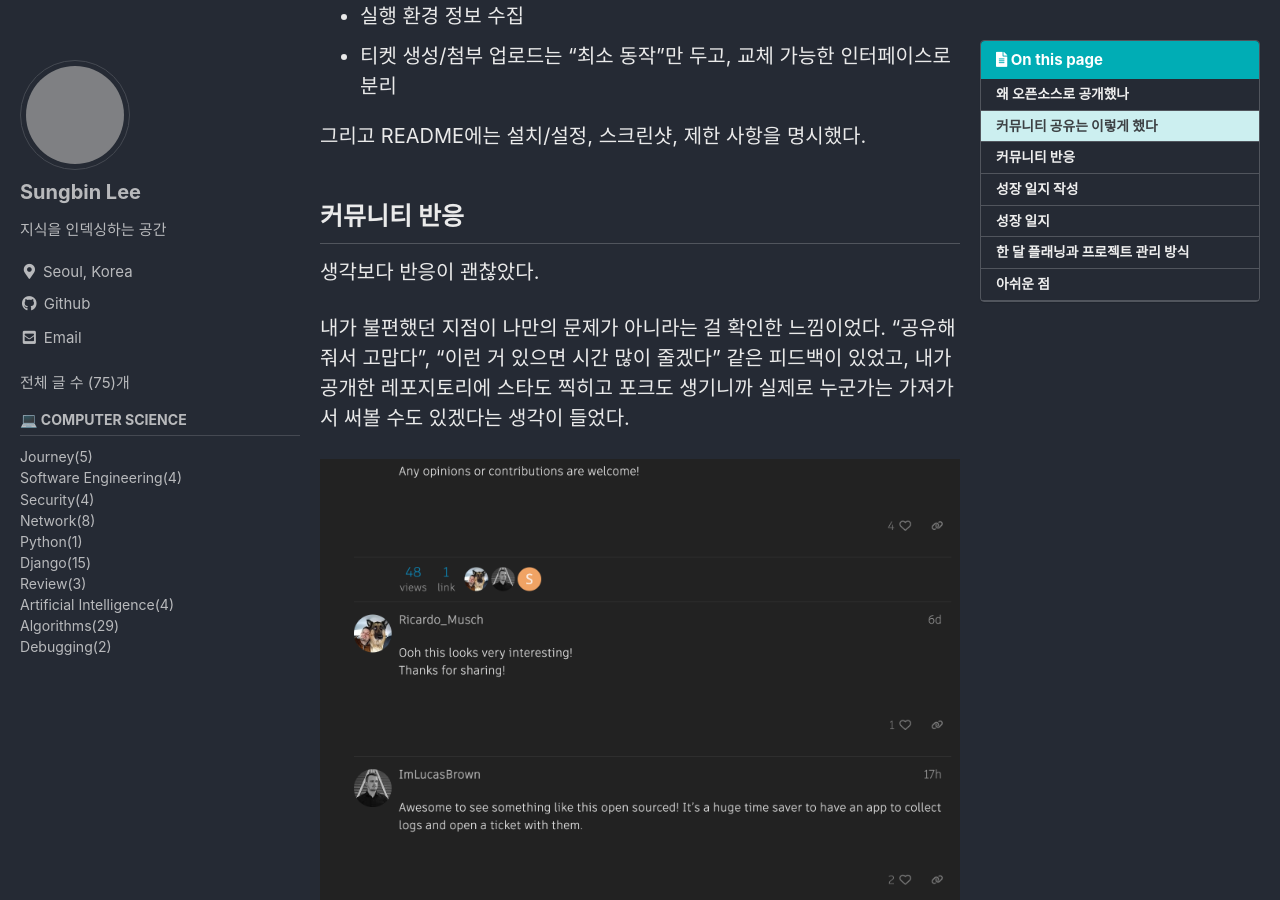
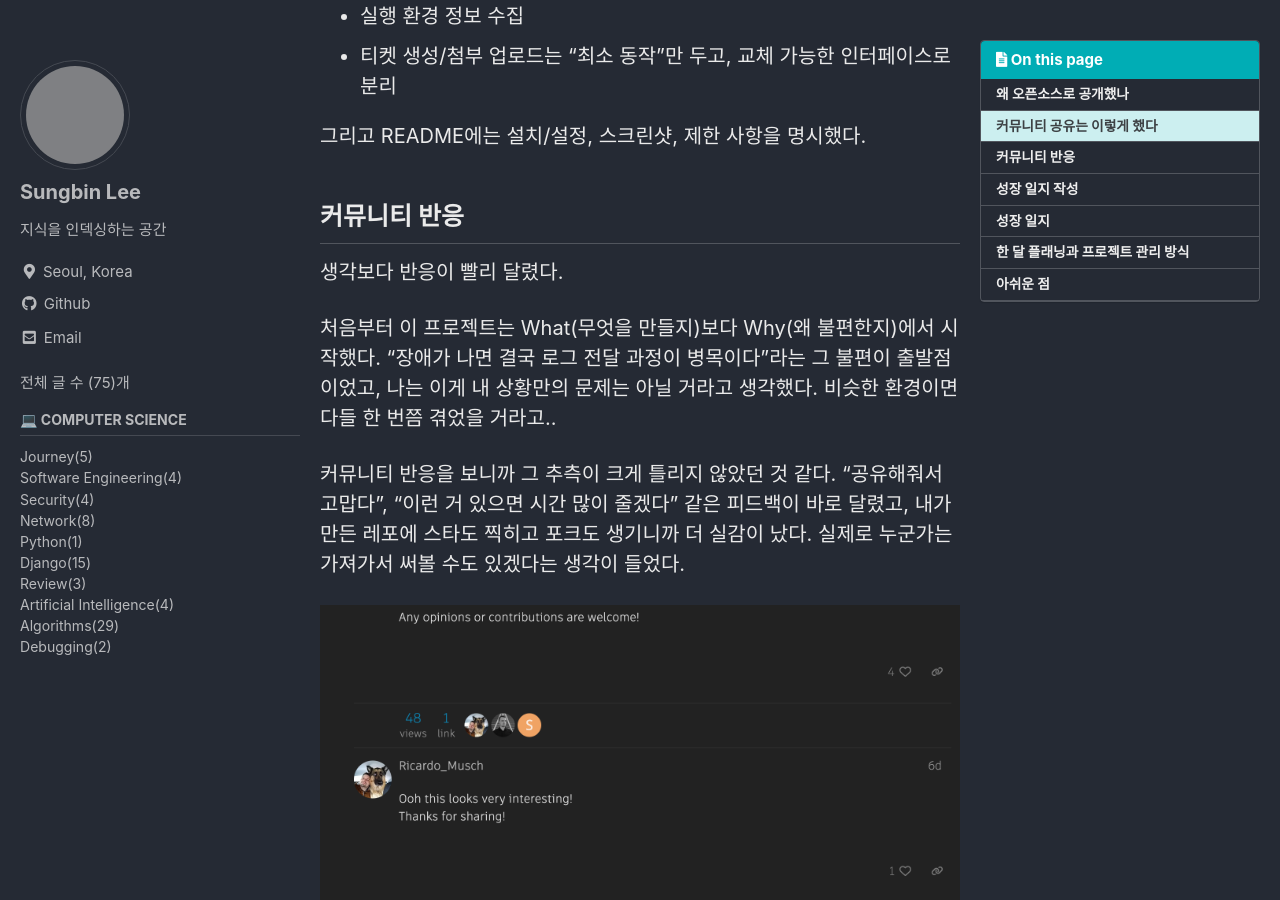
Before and after one commit to sungbinlee/tech.sungbinlee.dev, a Jekyll site: the page built from _posts/Journey/2026-01-17-토스-러너스하이2기-4주차.md, in a window 1280 px wide and 900 px high, scrolled down 1863 px. Built offline with Jekyll 4.4.1, drawn with Linux system fonts in a browser that asks for light colours; cached includes are drawn as plain includes; comment, search, counter and statistics services are not loaded; grey boxes are pictures that could not be loaded.

Commit message:
4주차 회고 수정

```diff
--- a/_posts/Journey/2026-01-17-토스-러너스하이2기-4주차.md
+++ b/_posts/Journey/2026-01-17-토스-러너스하이2기-4주차.md
@@ -44,9 +45,11 @@ toc_sticky: true
 그리고 README에는 설치/설정, 스크린샷, 제한 사항을 명시했다.
 
 ## 커뮤니티 반응
-생각보다 반응이 괜찮았다.
+생각보다 반응이 빨리 달렸다.
 
-내가 불편했던 지점이 나만의 문제가 아니라는 걸 확인한 느낌이었다. "공유해줘서 고맙다", "이런 거 있으면 시간 많이 줄겠다" 같은 피드백이 있었고, 내가 공개한 레포지토리에 스타도 찍히고 포크도 생기니까 실제로 누군가는 가져가서 써볼 수도 있겠다는 생각이 들었다.
+처음부터 이 프로젝트는 What(무엇을 만들지)보다 Why(왜 불편한지)에서 시작했다. “장애가 나면 결국 로그 전달 과정이 병목이다”라는 그 불편이 출발점이었고, 나는 이게 내 상황만의 문제는 아닐 거라고 생각했다. 비슷한 환경이면 다들 한 번쯤 겪었을 거라고..
+
+커뮤니티 반응을 보니까 그 추측이 크게 틀리지 않았던 것 같다. “공유해줘서 고맙다”, “이런 거 있으면 시간 많이 줄겠다” 같은 피드백이 바로 달렸고, 내가 만든 레포에 스타도 찍히고 포크도 생기니까 더 실감이 났다. 실제로 누군가는 가져가서 써볼 수도 있겠다는 생각이 들었다.
 
 ![커뮤니티 댓글 반응](/assets/images/journey/community-reaction.png)
 
```
Also changed, not shown: other parts of _posts/Journey/2026-01-17-토스-러너스하이2기-4주차.md (+1 -0 lines).
